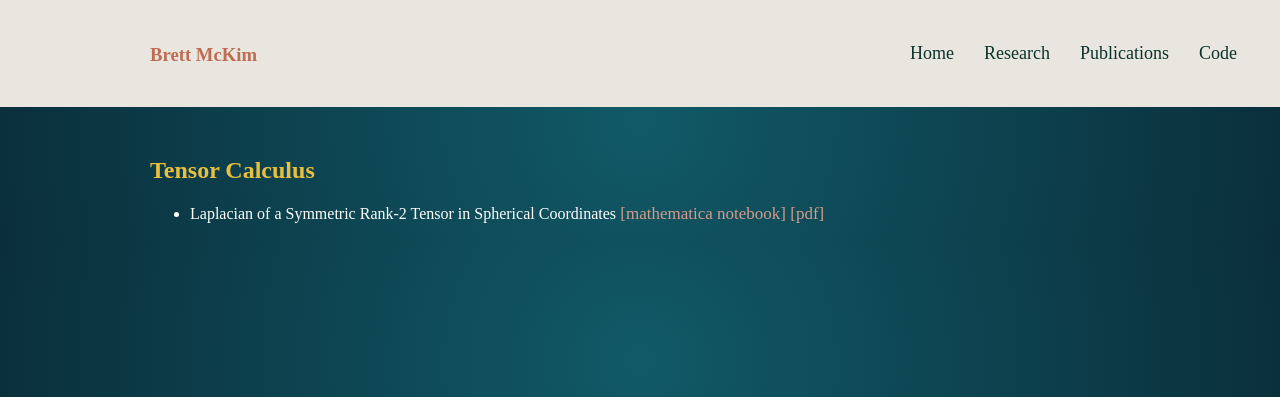
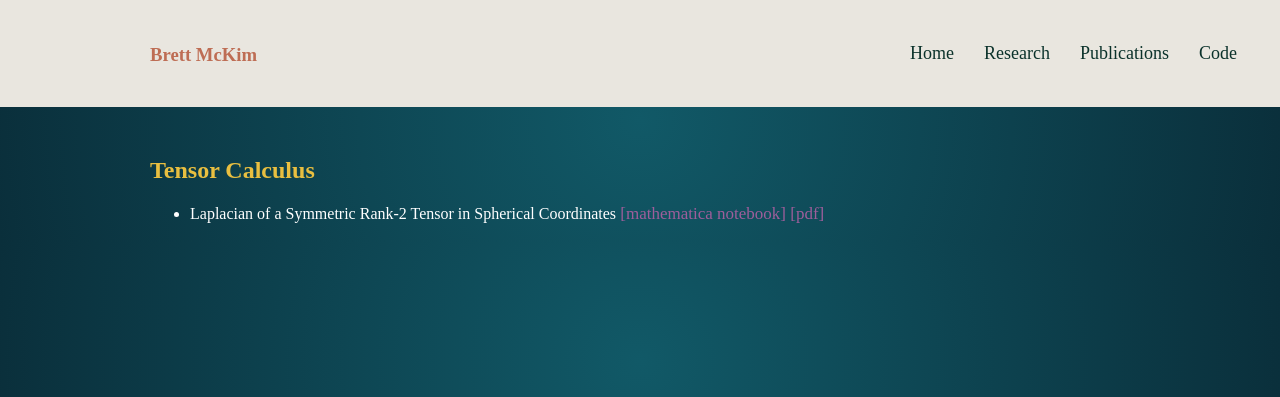
Before and after one commit to mckimb/mckimb.github.io, a Jekyll site: the page built from code/index.html, in a window 1280 px wide. Shown: the top 397 px of the page. Built offline with Jekyll 4.4.1, drawn with Linux system fonts in a browser that asks for light colours.

Commit message:
Update main.css

```diff
--- a/css/main.css
+++ b/css/main.css
@@ -77,7 +77,7 @@ body a:hover {
 }
 
 .blurb a {
-    color: #d39c8b;
+    color: #9e5e9b;
     text-decoration: none;
 }
 
```
